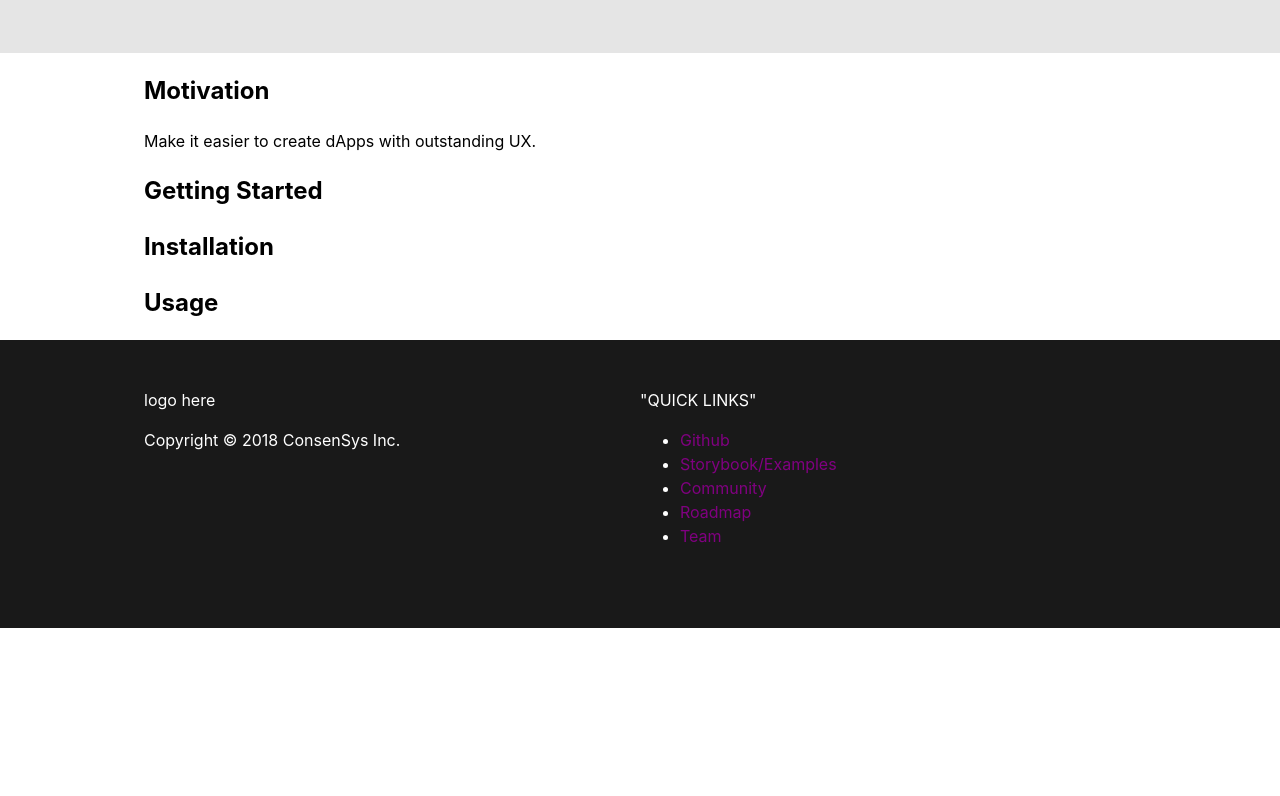
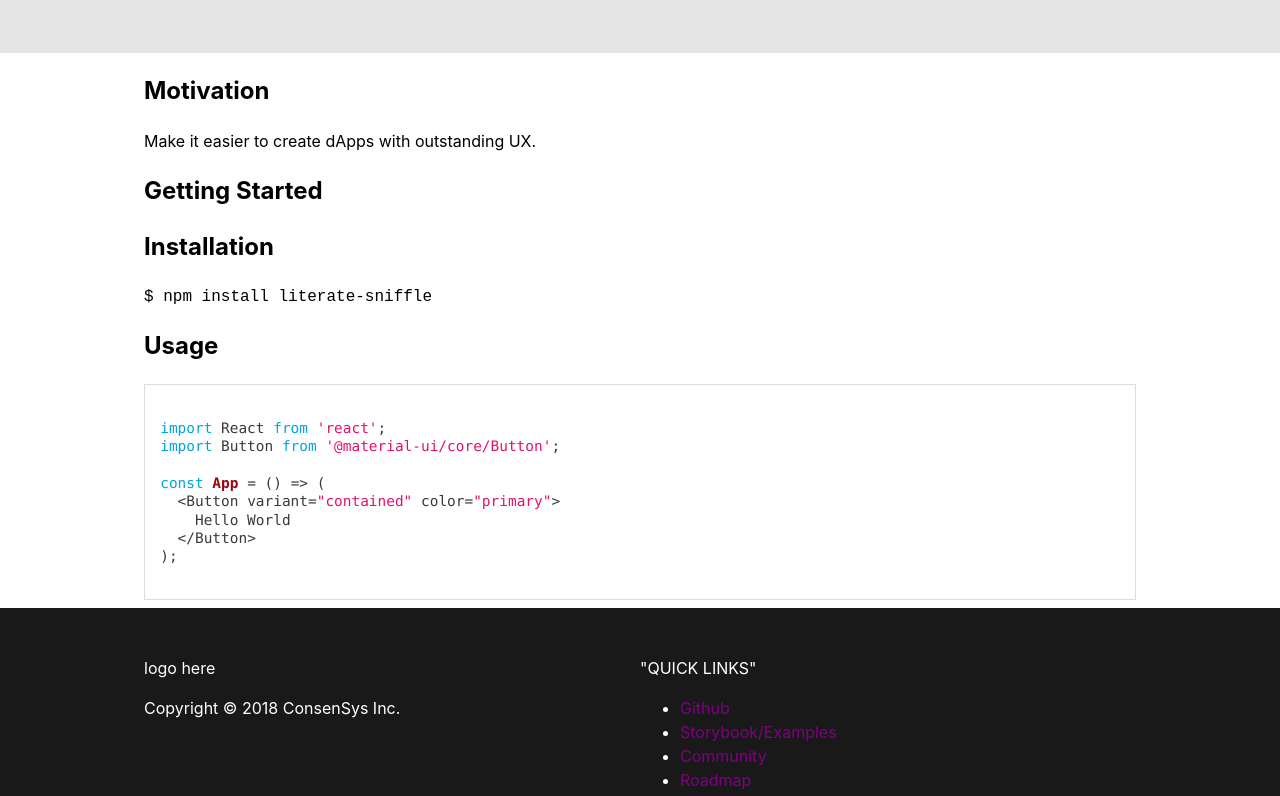
Before and after one commit to ConsenSysMesh/design-system-website, a Next.js app: page / in a window 1280 px wide. Shown: the part 587-1383 px from the top of the page. Before the commit the page ends 1215 px from the top, so only its background shows below. Built offline with nearby package versions, Linux system fonts and the light colour scheme.

Commit message:
add CodeBlock component with Syntax highlighting

```diff
--- /dev/null
+++ b/components/CodeBlock.js
@@ -0,0 +1,34 @@
+import React, { PureComponent } from 'react'
+
+import Prism from 'prismjs'
+import style from '../static/prism-ghcolors.css'
+
+class CodeBlock extends PureComponent {
+
+  componentDidMount() {
+    this._hightlight()
+  }
+
+  componentDidUpdate() {
+    this._hightlight()
+  }
+
+  _hightlight() {
+    Prism.highlightElement(this._domNode, false)
+  }
+
+  _handleRef = (node) => {
+    this._domNode = node
+  }
+
+  render() {
+    return (
+      <pre>
+        <code ref={this._handleRef} className='language-javascript'>{this.props.children}</code>
+      </pre>
+    )
+  }
+
+}
+
+export default CodeBlock
--- a/pages/index.js
+++ b/pages/index.js
@@ -6,6 +6,7 @@ import Link from 'next/link'
 import ThemeProvider from '../components/ThemeProvider'
 import Typography from '../components/typography'
 import Container from '../components/Container'
+import CodeBlock from '../components/CodeBlock'
 
 import Head from '../components/head'
 import Nav from '../components/nav'
@@ -44,8 +45,28 @@ const Home = () => (
             <h1>Motivation</h1>
             <p>Make it easier to create dApps with outstanding UX.</p>
             <h1>Getting Started</h1>
+
             <h1>Installation</h1>
+            <pre>
+              <code>
+                $ npm install literate-sniffle
+              </code>
+            </pre>
             <h1>Usage</h1>
+
+            <CodeBlock>
+              {`
+import React from 'react';
+import Button from '@material-ui/core/Button';
+
+const App = () => (
+  <Button variant="contained" color="primary">
+    Hello World
+  </Button>
+);
+              `}
+            </CodeBlock>
+
           </Container>
         </section>
       </main>
--- /dev/null
+++ b/static/prism-ghcolors.css
@@ -0,0 +1,119 @@
+/**
+ * GHColors theme by Avi Aryan (http://aviaryan.in)
+ * Inspired by Github syntax coloring
+ */
+
+code[class*="language-"],
+pre[class*="language-"] {
+    color: #393A34;
+    font-family: "Consolas", "Bitstream Vera Sans Mono", "Courier New", Courier, monospace;
+    direction: ltr;
+    text-align: left;
+    white-space: pre;
+    word-spacing: normal;
+    word-break: normal;
+    font-size: 0.95em;
+    line-height: 1.2em;
+
+    -moz-tab-size: 4;
+    -o-tab-size: 4;
+    tab-size: 4;
+
+    -webkit-hyphens: none;
+    -moz-hyphens: none;
+    -ms-hyphens: none;
+    hyphens: none;
+}
+
+pre[class*="language-"]::-moz-selection, pre[class*="language-"] ::-moz-selection,
+code[class*="language-"]::-moz-selection, code[class*="language-"] ::-moz-selection {
+    background: #b3d4fc;
+}
+
+pre[class*="language-"]::selection, pre[class*="language-"] ::selection,
+code[class*="language-"]::selection, code[class*="language-"] ::selection {
+    background: #b3d4fc;
+}
+
+/* Code blocks */
+pre[class*="language-"] {
+    padding: 1em;
+    margin: .5em 0;
+    overflow: auto;
+    border: 1px solid #dddddd;
+    background-color: white;
+}
+
+:not(pre) > code[class*="language-"],
+pre[class*="language-"] {
+}
+
+/* Inline code */
+:not(pre) > code[class*="language-"] {
+    padding: .2em;
+    padding-top: 1px; padding-bottom: 1px;
+    background: #f8f8f8;
+    border: 1px solid #dddddd;
+}
+
+.token.comment,
+.token.prolog,
+.token.doctype,
+.token.cdata {
+    color: #999988; font-style: italic;
+}
+
+.token.namespace {
+    opacity: .7;
+}
+
+.token.string,
+.token.attr-value {
+    color: #e3116c;
+}
+.token.punctuation,
+.token.operator {
+    color: #393A34; /* no highlight */
+}
+
+.token.entity,
+.token.url,
+.token.symbol,
+.token.number,
+.token.boolean,
+.token.variable,
+.token.constant,
+.token.property,
+.token.regex,
+.token.inserted {
+    color: #36acaa;
+}
+
+.token.atrule,
+.token.keyword,
+.token.attr-name,
+.language-autohotkey .token.selector {
+    color: #00a4db;
+}
+
+.token.function,
+.token.deleted,
+.language-autohotkey .token.tag {
+    color: #9a050f;
+}
+
+.token.tag,
+.token.selector,
+.language-autohotkey .token.keyword {
+    color: #00009f;
+}
+
+.token.important,
+.token.function,
+.token.bold {
+    font-weight: bold;
+}
+
+.token.italic {
+    font-style: italic;
+}
```
